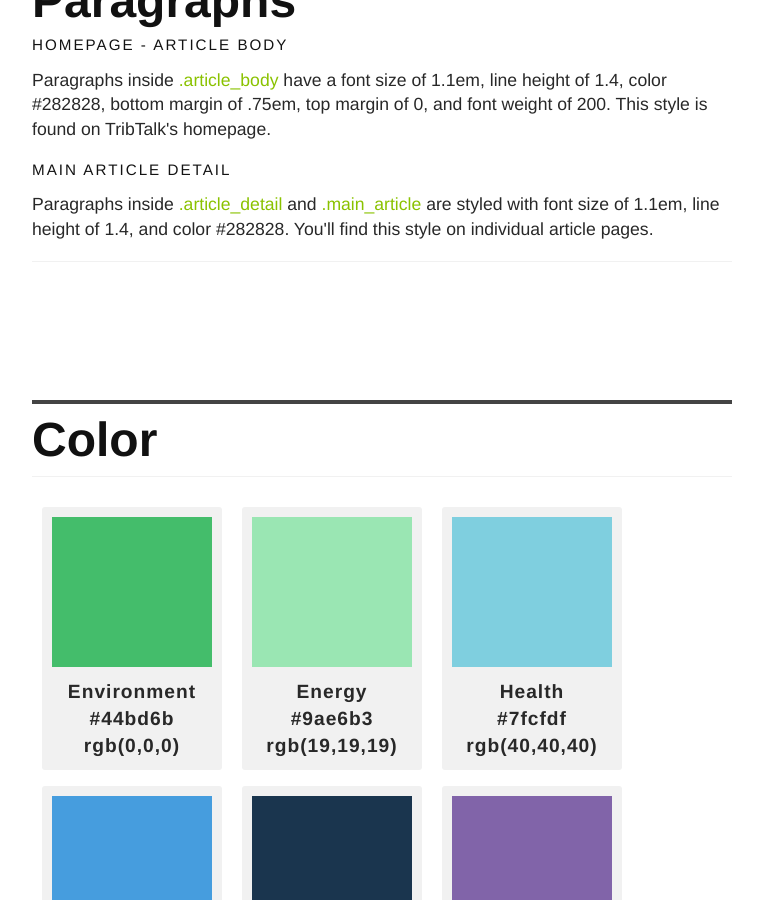
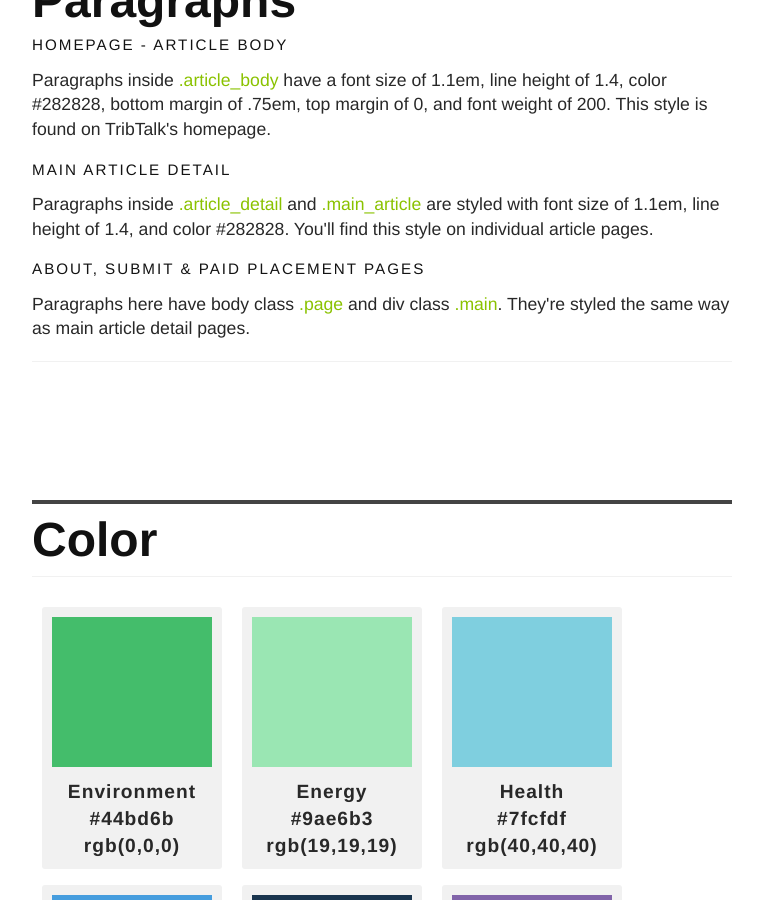
Before and after one commit to texastribune/styleguides, a Jekyll site: the page built from tribtalkstyle.html, in a window 1280 px wide and 900 px high, scrolled down 1632 px. Shown: the whole window, without its empty margins (378-1141 px from the left). Built offline with Jekyll 4.4.1, drawn with Linux system fonts in a browser that asks for light colours.

Commit message:
Add more pages info to paragraphs section

```diff
--- a/tribtalkstyle.html
+++ b/tribtalkstyle.html
@@ -85,6 +85,8 @@ title: TribTalk Style
                         <p>Paragraphs inside <span class="inline-class">.article_body</span> have a font size of 1.1em, line height of 1.4, color #282828, bottom margin of .75em, top margin of 0, and font weight of 200. This style is found on TribTalk's homepage.</p>
                     <h3 class="sg-header">Main article detail</h3>
                         <p>Paragraphs inside <span class="inline-class">.article_detail</span> and <span class="inline-class">.main_article</span> are styled with font size of 1.1em, line height of 1.4, and color #282828. You'll find this style on individual article pages.</p>
+                    <h3 class="sg-header">About, Submit & Paid Placement pages</h3>
+                        <p>Paragraphs here have body class <span class="inline-class">.page</span> and div class <span class="inline-class">.main</span>. They're styled the same way as main article detail pages.</p>
                     <hr/>
                 </article>
             </div>
```
